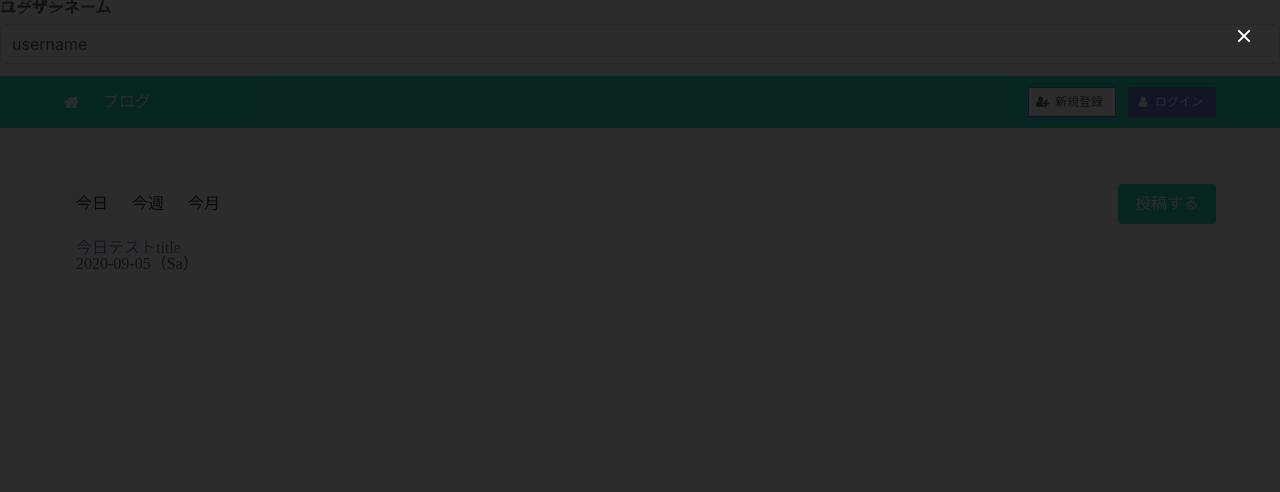
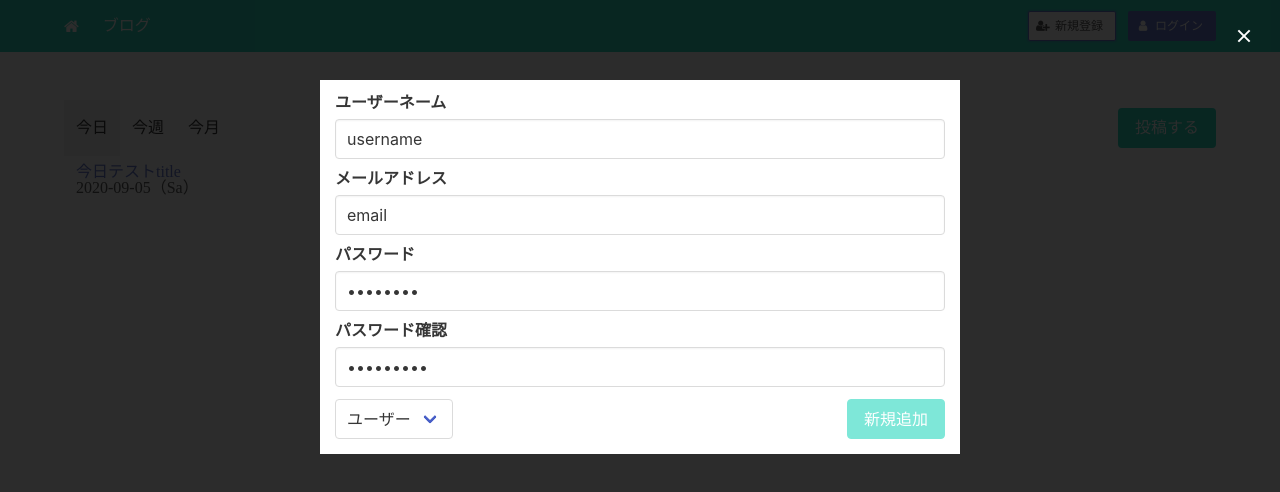
Before and after one commit to huanshenyi/mdblog-front, a Vue app: page / in a window 1280 px wide. Both pictures are taken after a click on the button "新規登録". Shown: the top 492 px of the page. Built offline with nearby package versions, Linux system fonts and the light colour scheme.

Commit message:
新規アカウント用のフォーム基本形完成

```diff
--- a/src/App.vue
+++ b/src/App.vue
@@ -1,17 +1,13 @@
 <template>
+  <!-- Navbarにあるteleportの内容を呼び出してます -->
   <div class="modal" :style="style">
     <div class="modal-background"></div>
-    <div class="model-content">
+    <div class="modal-content">
       <div id="modal"></div>
     </div>
     <button class="modal-close is-large" @click="modal.hideModal">
     </button>
   </div>
-
-  <FormInput
-   type="text"
-   name="ユーザーネーム"
-   v-model="username" :error="usernameStatus.message"/>
 
   <NavBar/>
   <section class="section">
@@ -36,24 +32,18 @@ export default defineComponent({
   },
   setup(){
      const modal = useModal();
-     const username = ref("username");
 
-     //検証ルール
-     const usernameStatus = computed<Status>(() => {
-       return validate(username.value, [
-         required(),
-         length({min:5, max:10})
-         ]);
-     })
      const style = computed( () => ({
        display: modal.visible.value ? "block" : "none",
      }));
 
-     return { modal, style, username, usernameStatus}
+     return { modal, style }
   }
 })
 </script>
 
-<style>
-
+<style scoped>
+.modal-content{
+  top: 10%;
+}
 </style>
--- a/src/components/Navbar.vue
+++ b/src/components/Navbar.vue
@@ -38,17 +38,20 @@
       </div>
       <teleport to="#modal" v-if="modal.visible">
           <!-- コンポネント追加(動的のも可能) -->
-          ログイン
+          <Signup />
       </teleport>
     </nav>
 </template>
 <script lang="ts">
 import { defineComponent, ref } from 'vue';
 import { useModal } from "@/utils/useModal";
+import Signup from "@/views/Signup.vue";
 
 export default defineComponent({
     name: "Navbar",
-    components: {},
+    components: {
+        Signup
+    },
     setup() {
         return { modal: useModal() }
     }
--- /dev/null
+++ b/src/views/Signup.vue
@@ -0,0 +1,82 @@
+<template>
+   <form>
+    <!-- ログイン用のフォーム -->
+    <FormInput type="text" name="ユーザーネーム" v-model="username" :error="usernameStatus.message" />
+    <FormInput type="text" name="メールアドレス" v-model="email" :error="emailStatus.message" />
+    <FormInput type="password" name="パスワード" v-model="password" :error="passwordStatus.message" />
+    <FormInput type="password" name="パスワード確認" v-model="password2" :error="password2Status.message" />
+    <div class="select">
+        <select v-model="rule">
+            <option value="user">ユーザー</option>
+            <option value="visitor">ゲスト</option>
+        </select>
+    </div>
+    <button
+     class="button is-primary is-pulled-right"
+     :disabled="!usernameStatus.valid || !passwordStatus.valid">
+     新規追加
+     </button>
+   </form>
+</template>
+<script lang="ts">
+import { defineComponent, ref, computed } from "vue";
+import FormInput from "@/components/FormInput.vue"
+import { Status, validate, required, length } from "@/utils/validators.ts"
+
+export default defineComponent({
+    name: "Signup",
+    components:{
+        FormInput
+    },
+    setup() {
+     const rule = ref("user");
+
+     // 検証用
+     const username = ref("username");
+     const usernameStatus = computed<Status>(() => {
+       return validate(username.value, [
+         required(),
+         length({min:5, max:10})
+         ]);
+     })
+
+     const email = ref("email");
+     const emailStatus = computed<Status>(() => {
+       return validate(email.value, [
+         required(),
+         length({min:5, max:10})
+         ]);
+     })
+
+     const password = ref("password");
+     const passwordStatus = computed<Status>(() => {
+       return validate(password.value, [
+         required(),
+         length({min:5, max:10})
+         ]);
+     })
+
+     const password2 = ref("password2");
+     const password2Status = computed<Status>(() => {
+       return validate(password2.value, [
+         required(),
+         length({min:5, max:10})
+         ]);
+     })
+
+     return {
+         username, usernameStatus,
+         email, emailStatus,
+         password, passwordStatus,
+         password2, password2Status,
+         rule
+         }
+    }
+})
+</script>
+<style scoped>
+form {
+    background: white;
+    padding: 15px;
+}
+</style>
```
